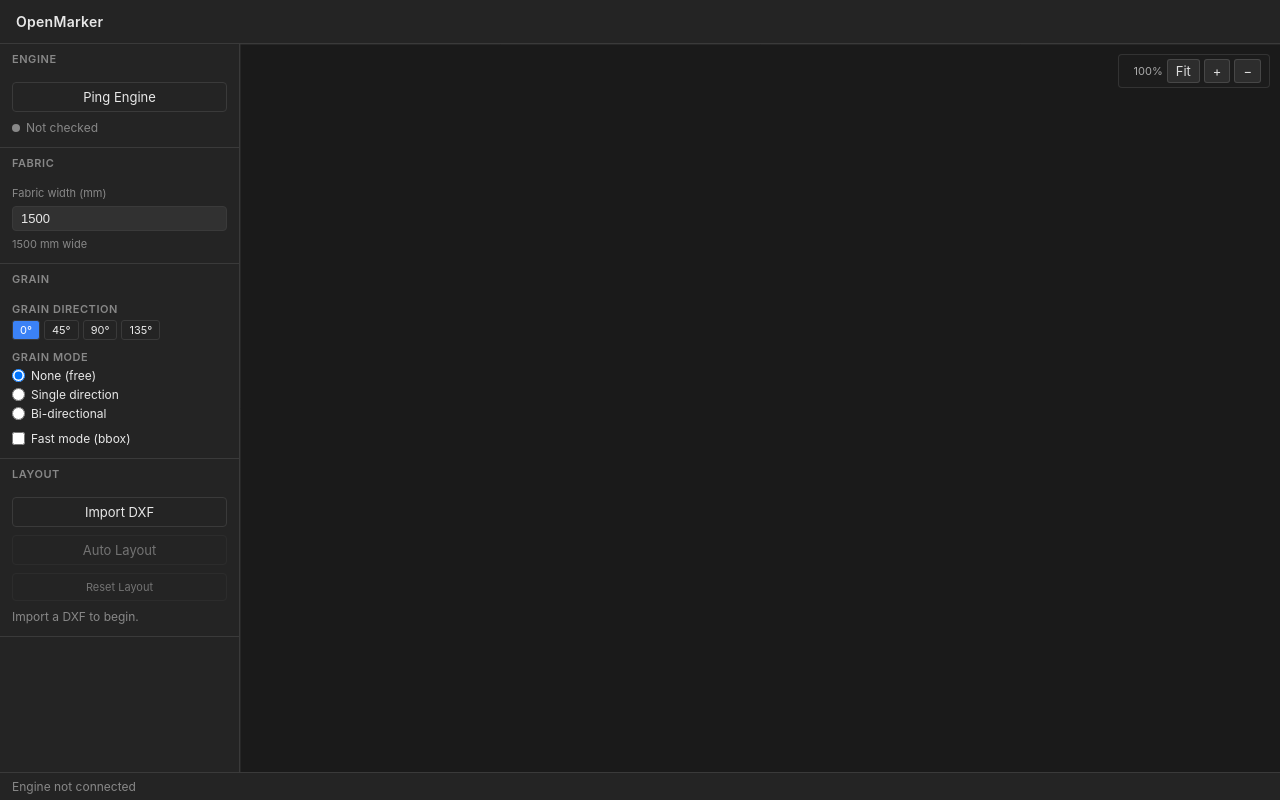
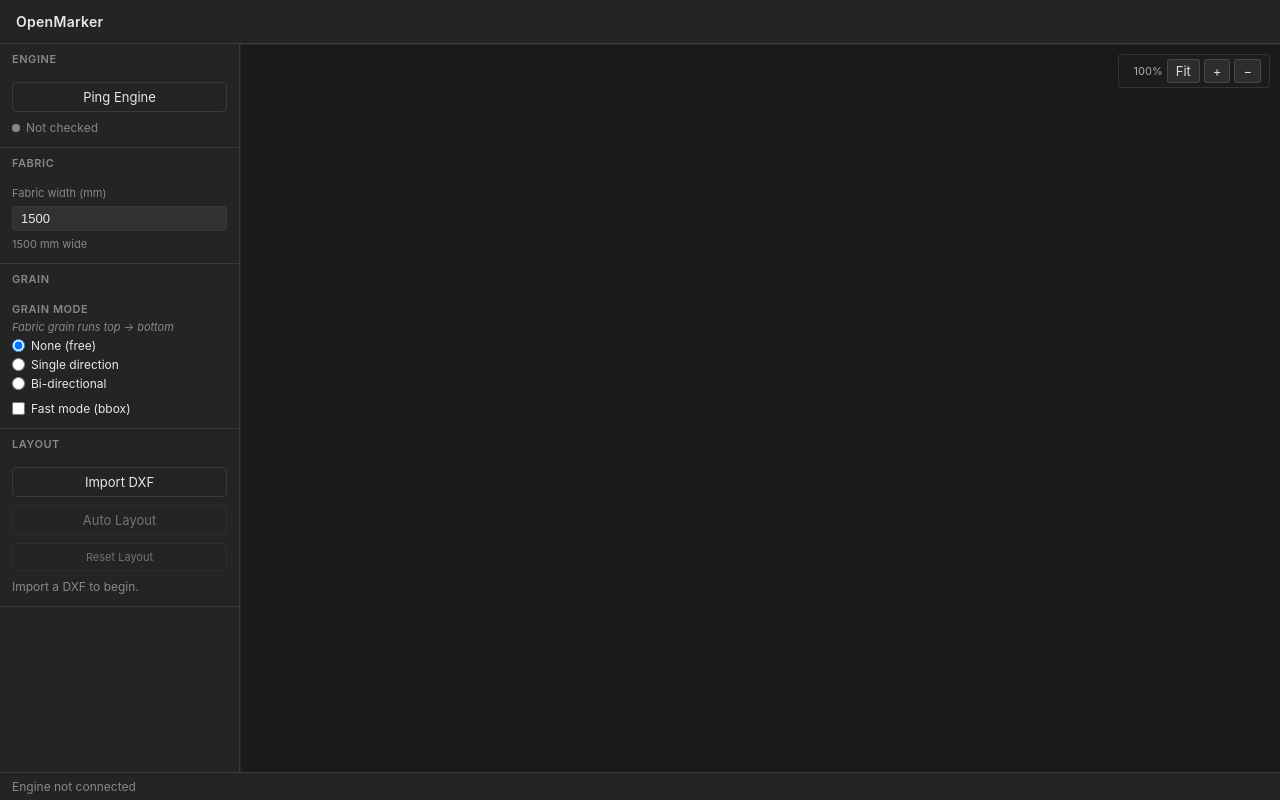
Before and after one commit to Weilei424/openmarker, a React (Vite) app in the folder frontend/: page / in a window 1280 px wide. Built offline with nearby package versions, Linux system fonts and the light colour scheme.

Commit message:
feat: remove fabric grain direction selector — fabric grain is fixed at top→bottom

```diff
--- a/frontend/src/components/sidebar/GrainPanel.tsx
+++ b/frontend/src/components/sidebar/GrainPanel.tsx
@@ -1,15 +1,12 @@
 import type { GrainMode } from "../../types/engine";
 
 interface GrainPanelProps {
-  grainDirectionDeg: number;
   grainMode: GrainMode;
   fastMode: boolean;
-  onGrainDirectionChange: (deg: number) => void;
   onGrainModeChange: (mode: GrainMode) => void;
   onFastModeChange: (enabled: boolean) => void;
 }
 
-const GRAIN_DIRECTIONS = [0, 45, 90, 135] as const;
 const GRAIN_MODE_LABELS: Record<GrainMode, string> = {
   none: "None (free)",
   single: "Single direction",
@@ -17,39 +14,16 @@ const GRAIN_MODE_LABELS: Record<GrainMode, string> = {
 };
 
 export function GrainPanel({
-  grainDirectionDeg,
   grainMode,
   fastMode,
-  onGrainDirectionChange,
   onGrainModeChange,
   onFastModeChange,
 }: GrainPanelProps) {
   return (
     <div>
       <div>
-        <div style={styles.label}>Grain Direction</div>
-        <div style={styles.directionRow}>
-          {GRAIN_DIRECTIONS.map((deg) => (
-            <button
-              key={deg}
-              onClick={() => onGrainDirectionChange(deg)}
-              style={{
-                ...styles.dirBtn,
-                background:
-                  grainDirectionDeg === deg
-                    ? "var(--color-primary, #3b82f6)"
-                    : "var(--color-surface)",
-                color: grainDirectionDeg === deg ? "#fff" : "var(--color-text)",
-              }}
-            >
-              {deg}°
-            </button>
-          ))}
-        </div>
-      </div>
-
-      <div style={{ marginTop: 10 }}>
         <div style={styles.label}>Grain Mode</div>
+        <div style={styles.hint}>Fabric grain runs top → bottom</div>
         {(["none", "single", "bi"] as const).map((mode) => (
           <label key={mode} style={styles.radioRow}>
             <input
@@ -86,16 +60,11 @@ const styles = {
     color: "var(--color-text-muted)",
     marginBottom: 4,
   },
-  directionRow: {
-    display: "flex",
-    gap: 4,
-  },
-  dirBtn: {
-    border: "1px solid var(--color-border)",
-    padding: "2px 7px",
+  hint: {
     fontSize: 11,
-    cursor: "pointer",
-    borderRadius: 3,
+    color: "var(--color-text-muted)",
+    marginBottom: 4,
+    fontStyle: "italic" as const,
   },
   radioRow: {
     display: "flex",
```
